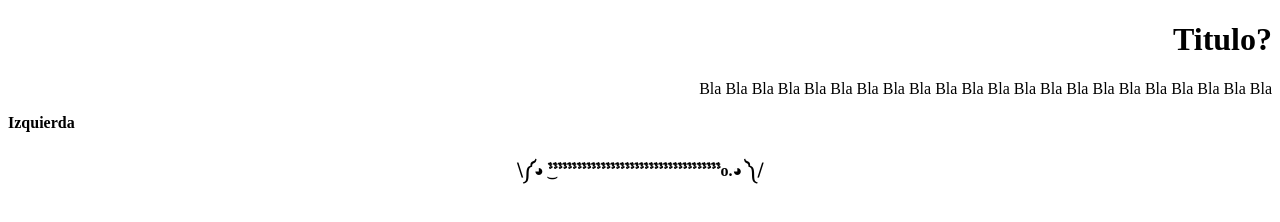
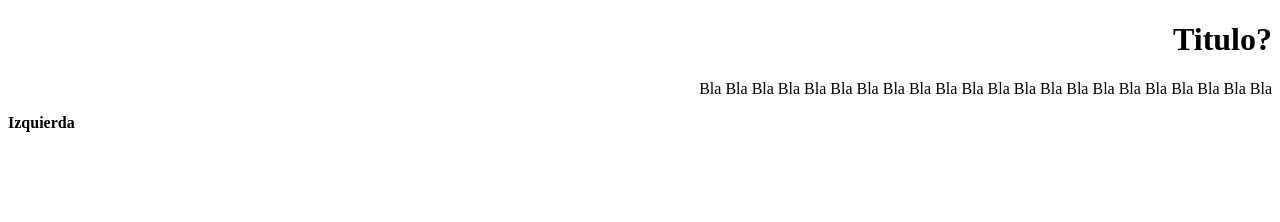
Before and after one commit to Facundo305/PortfolioFront, a plain HTML site: page index.html in a window 1280 px wide. Drawn offline with Linux system fonts and the light colour scheme.

Commit message:
index.html test1

```diff
--- a/index.html
+++ b/index.html
@@ -9,8 +9,7 @@
 		<h1 align = "right"> Titulo? </h1>
 		<p align = "right"> Bla Bla Bla Bla Bla Bla Bla Bla Bla Bla Bla Bla Bla Bla Bla Bla Bla Bla Bla Bla Bla Bla </p>
 		<p align = "left"><strong>Izquierda</strong></p>
-		<h4 align = "center"> ⧹༼◕ ͜ﱞﱞﱞﱞﱞﱞﱞﱞﱞﱞﱞﱞﱞﱞﱞﱞﱞﱞﱞﱞﱞﱞﱞﱞﱞﱞﱞﱞﱞﱞﱞﱞﱞﱞﱞﱞo.◕ ༽⧸
- </h4>
+		<h4 align = "center"> </h4>
 	</body>
 
 </html>
```
